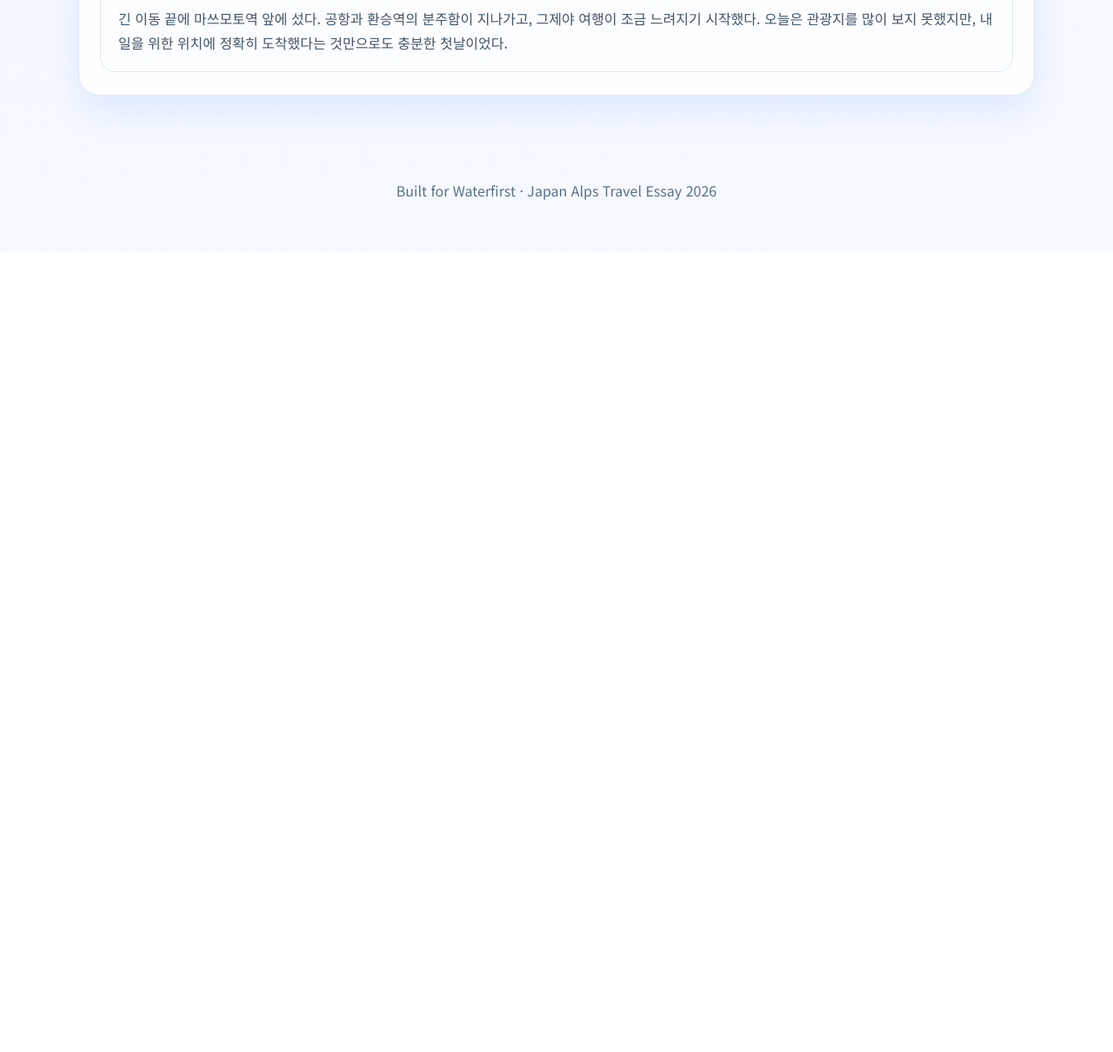
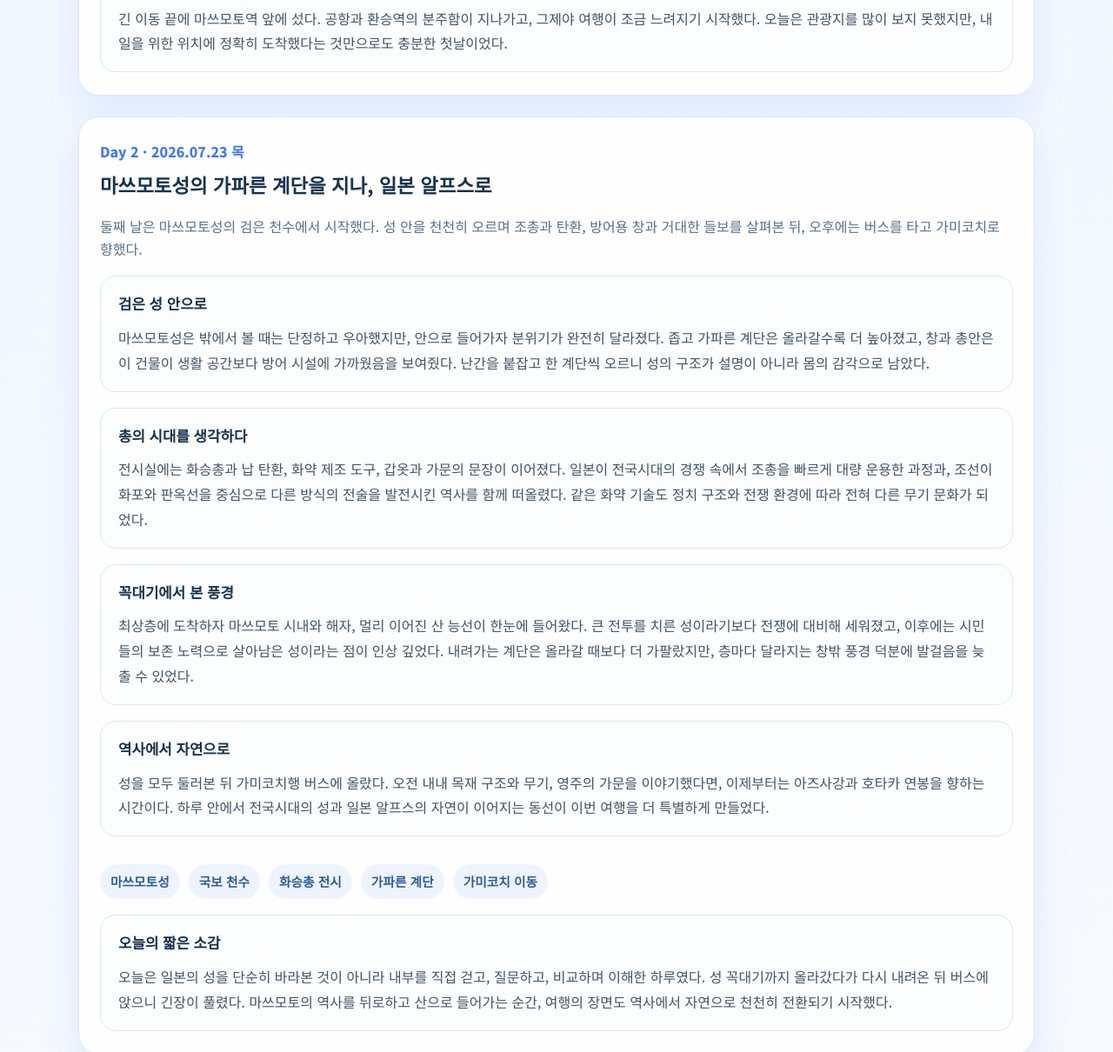
Before and after one commit to waterfirst/japan_trip, a plain HTML site: page essay.html in a window 1280 px wide. Shown: the part 4475-5685 px from the top of the page at 87% size. Before the commit the page ends 4764 px from the top, so only its background shows below. Drawn offline with Linux system fonts and the light colour scheme.

Commit message:
Add Day 2 Matsumoto Castle and Kamikochi essay

```diff
--- a/essay.html
+++ b/essay.html
@@ -134,6 +134,71 @@
         </p>
       </div>
     </section>
+
+    <section class="card essay-day">
+      <div class="day">Day 2 · 2026.07.23 목</div>
+      <h2>마쓰모토성의 가파른 계단을 지나, 일본 알프스로</h2>
+      <p class="muted">
+        둘째 날은 마쓰모토성의 검은 천수에서 시작했다. 성 안을 천천히 오르며 조총과 탄환,
+        방어용 창과 거대한 들보를 살펴본 뒤, 오후에는 버스를 타고 가미코치로 향했다.
+      </p>
+
+      <div class="essay-stack" style="margin-top:18px">
+        <div class="essay-note">
+          <h3>검은 성 안으로</h3>
+          <p>
+            마쓰모토성은 밖에서 볼 때는 단정하고 우아했지만, 안으로 들어가자 분위기가 완전히 달라졌다.
+            좁고 가파른 계단은 올라갈수록 더 높아졌고, 창과 총안은 이 건물이 생활 공간보다 방어 시설에 가까웠음을 보여줬다.
+            난간을 붙잡고 한 계단씩 오르니 성의 구조가 설명이 아니라 몸의 감각으로 남았다.
+          </p>
+        </div>
+
+        <div class="essay-note">
+          <h3>총의 시대를 생각하다</h3>
+          <p>
+            전시실에는 화승총과 납 탄환, 화약 제조 도구, 갑옷과 가문의 문장이 이어졌다.
+            일본이 전국시대의 경쟁 속에서 조총을 빠르게 대량 운용한 과정과,
+            조선이 화포와 판옥선을 중심으로 다른 방식의 전술을 발전시킨 역사를 함께 떠올렸다.
+            같은 화약 기술도 정치 구조와 전쟁 환경에 따라 전혀 다른 무기 문화가 되었다.
+          </p>
+        </div>
+
+        <div class="essay-note">
+          <h3>꼭대기에서 본 풍경</h3>
+          <p>
+            최상층에 도착하자 마쓰모토 시내와 해자, 멀리 이어진 산 능선이 한눈에 들어왔다.
+            큰 전투를 치른 성이라기보다 전쟁에 대비해 세워졌고, 이후에는 시민들의 보존 노력으로 살아남은 성이라는 점이 인상 깊었다.
+            내려가는 계단은 올라갈 때보다 더 가팔랐지만, 층마다 달라지는 창밖 풍경 덕분에 발걸음을 늦출 수 있었다.
+          </p>
+        </div>
+
+        <div class="essay-note">
+          <h3>역사에서 자연으로</h3>
+          <p>
+            성을 모두 둘러본 뒤 가미코치행 버스에 올랐다. 오전 내내 목재 구조와 무기, 영주의 가문을 이야기했다면,
+            이제부터는 아즈사강과 호타카 연봉을 향하는 시간이다. 하루 안에서 전국시대의 성과 일본 알프스의 자연이 이어지는 동선이
+            이번 여행을 더 특별하게 만들었다.
+          </p>
+        </div>
+
+        <div class="essay-meta">
+          <span class="essay-pill">마쓰모토성</span>
+          <span class="essay-pill">국보 천수</span>
+          <span class="essay-pill">화승총 전시</span>
+          <span class="essay-pill">가파른 계단</span>
+          <span class="essay-pill">가미코치 이동</span>
+        </div>
+      </div>
+
+      <div class="essay-note" style="margin-top:18px">
+        <h3>오늘의 짧은 소감</h3>
+        <p>
+          오늘은 일본의 성을 단순히 바라본 것이 아니라 내부를 직접 걷고, 질문하고, 비교하며 이해한 하루였다.
+          성 꼭대기까지 올라갔다가 다시 내려온 뒤 버스에 앉으니 긴장이 풀렸다.
+          마쓰모토의 역사를 뒤로하고 산으로 들어가는 순간, 여행의 장면도 역사에서 자연으로 천천히 전환되기 시작했다.
+        </p>
+      </div>
+    </section>
   </main>
 
   <footer class="footer">
```
